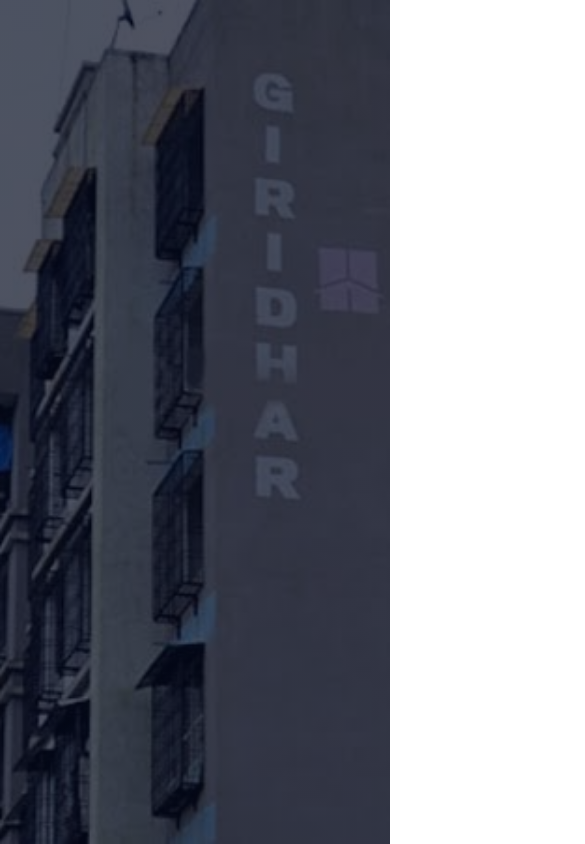
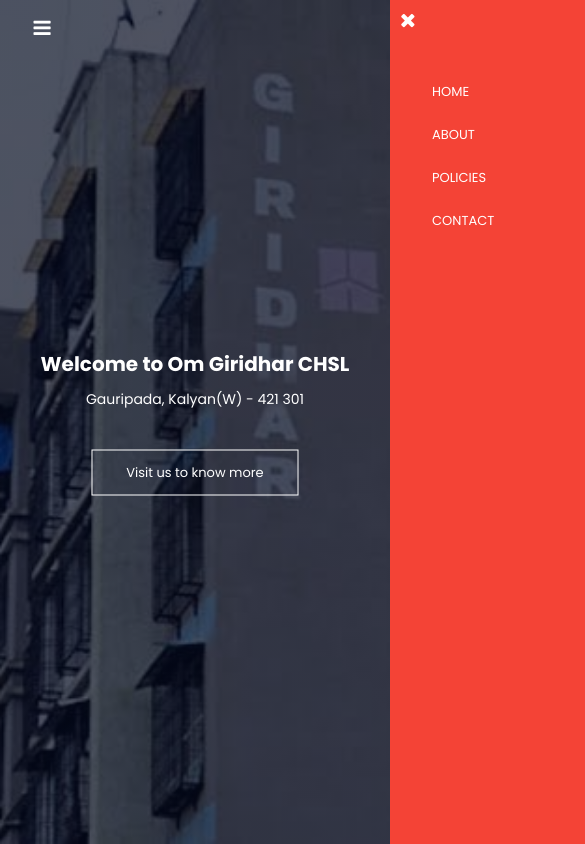
Before and after one commit to omgiridharchsl/site, a plain HTML site: page index.html in a window 390 px wide. Shown: the whole page, 585 px wide, since content can reach past the window. Drawn offline with Linux system fonts and the light colour scheme.

Commit message:
commit#8

```diff
--- a/index.html
+++ b/index.html
@@ -1,13 +1,49 @@
-<html lang="en">
+<!DOCTYPE html>
+<html>
 <head>
-    <meta charset="UTF-8">
-    <meta http-equiv="X-UA-Compatible" content="IE=edge">
     <meta name="viewport" content="width=device-width, initial-scale=1.0">
     <title>Om Giridhar CHSL Website</title>
     <link rel="stylesheet" href="style.css">
+    <link rel="preconnect" href="https://fonts.googleapis.com">
+<link rel="preconnect" href="https://fonts.gstatic.com" crossorigin>
+<link href="https://fonts.googleapis.com/css2?family=Poppins:wght@100;200;400;600;700&display=swap" rel="stylesheet">
+<link rel="stylesheet" href="https://stackpath.bootstrapcdn.com/font-awesome/4.7.0/css/font-awesome.min.css">
+
 </head>
 <body>
     <section class="header">
+        <nav>
+        <div class="nav-links" id ="navLinks">
+            <i class="fa fa-times" onclick="hideMenu()"></i>
+            <ul>
+                <li><a href="">HOME</a></li>
+                <li><a href="">ABOUT</a></li>
+                <li><a href="">POLICIES</a></li>
+                <li><a href="">CONTACT</a></li>
+            </ul>
+        </div>
+        <i class="fa fa-bars" onclick="showMenu()"></i>
+        </nav>
+        <div class="text-box">
+            <h1>Welcome to Om Giridhar CHSL</h1>
+            <p>
+                Gauripada, Kalyan(W) - 421 301
+            </p>
+            <a href="" class="visit-btn">Visit us to know more</a>
+        </div>
+
     </section>
+    <script>
+        var navLinks = document.getElementById("navLinks");
+
+        function showMenu(){
+            navLinks.style.right = "0";
+        }
+
+        function hideMenu(){
+            navLinks.style.right = "-200px";
+        }
+
+    </script>
 </body>
 </html>
--- a/style.css
+++ b/style.css
@@ -1,6 +1,7 @@
 *{
     margin: 0;
     padding: 0;
+    font-family: 'Poppins', sans-serif;
 }
 
 .header{
@@ -11,3 +12,116 @@
     background-size: cover;
     position: relative;
 }
+
+nav{
+    display: flex;
+    padding: 2% 6%;
+    justify-content: space-between;
+    align-items: center;
+}
+
+.nav-links{
+    flex: 1;
+    text-align: right;
+}
+
+.nav-links ul li{
+    list-style: none;
+    display: inline-block;
+    padding: 8px 12px;
+    position: relative;
+}
+
+.nav-links ul li a{
+    color: white;
+    text-decoration: none;
+    font-size: 13px;
+}
+
+.nav-links ul li::after{
+    content: '';
+    width: 0%;
+    height: 2px;
+    background: #f44336;
+    display: block;
+    margin: auto;
+    transition: 0.5s;
+}
+
+.nav-links ul li:hover::after{
+    width: 100%;
+}
+
+.text-box{
+    width: 90%;
+    color: white;
+    position: absolute;
+    top: 50%;
+    left: 50%;
+    transform: translate(-50%,-50%);
+    text-align: center;
+}
+
+.text-box h1{
+    font-size: 40px;
+}
+
+.text-box p{
+    margin: 10px 0 40px;
+    font-size: 14px;
+    color: white;
+}
+
+.visit-btn{
+    display: inline-block;
+    text-decoration: none;
+    color: white;
+    border: 1px solid #fff;
+    padding: 12px 34px;
+    font-size: 13px;
+    background: transparent;
+    position: relative;
+    cursor: pointer;
+}
+
+.visit-btn:hover{
+    border: 1px solid #f44336;
+    background: #f44336;
+    transition: 1s;
+}
+    nav .fa{
+        display: none;
+    }
+
+@media(max-width: 700px){
+    .text-box h1{
+        font-size: 20px;
+    }
+
+    .nav-links ul li{
+        display: block;
+    }
+
+    .nav-links{
+        position: absolute;
+        background: #f44336;
+        height: 100vh;
+        width: 200px;
+        top: 0;
+        right: -200px;
+        text-align: left;
+        z-index: 2;
+        transition: 1s;
+
+    }
+    nav .fa{
+        display: block;
+        color: #fff;
+        margin: 10px;
+        font-size: 20px;
+        cursor: pointer;
+    }
+    .nav-links ul {
+        padding: 30px;
+    }
+}
```
